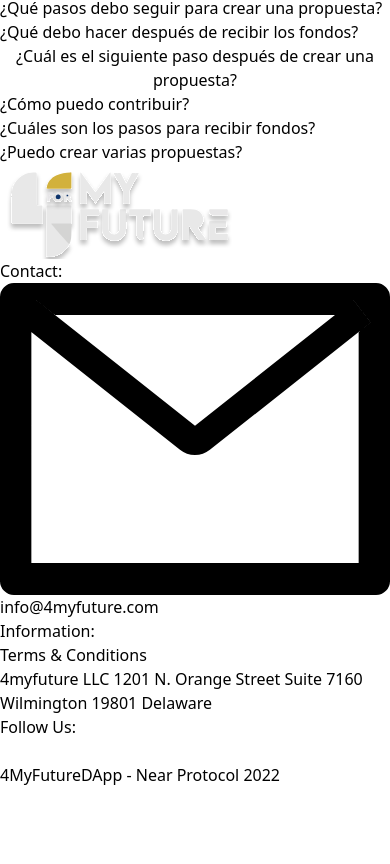
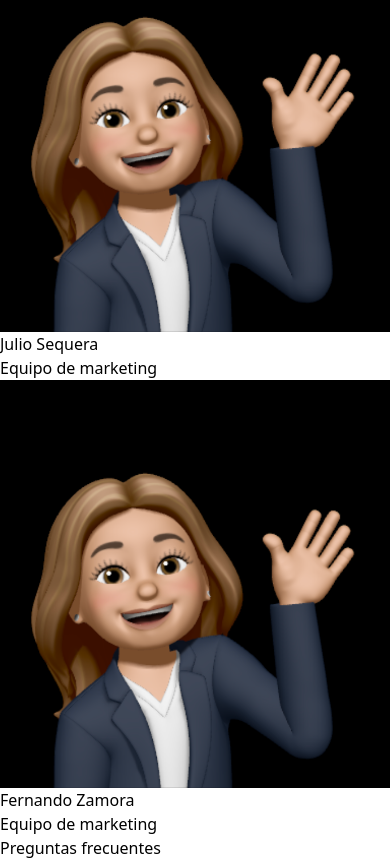
Before and after one commit to 4myfutureapp/4myfuture-frontend, a Next.js app: page / in a window 390 px wide. Shown: the part 4211-5075 px from the top of the page. Before the commit the page ends 4998 px from the top, so only its background shows below. Built offline with nearby package versions, Linux system fonts and the light colour scheme.

Commit message:
landing page complete, edit profile picture

```diff
--- a/components/Layout.tsx
+++ b/components/Layout.tsx
@@ -50,9 +50,9 @@ function Layout({ children }: LayoutProps) {
       </div>
       <div className="w-full relative z-10 flex flex-col overflow-x-hidden">{children}</div>
       {/* Mobile navs goes on the footer of the page, so no footer will be shown on this screen size. */}
-      <div className="w-full">
-        <Footer />
-      </div>
+
+
+
     </div>
   );
 }
--- a/components/cards/TeamCard.tsx
+++ b/components/cards/TeamCard.tsx
@@ -18,7 +18,7 @@ interface TeamCardProps {
 export default function TeamCard({name, job, description, img, linkedin, git, twitter}: TeamCardProps) {
   const [hover, setHover] = React.useState(true);
   return (
-    <div onMouseOver={()=>{setHover(false)}} onMouseOut={()=>{setHover(true)}} className="md:w-80 w-40 md:h-96 h-52 drop-shadow-3xl flex flex-col items-center bg-white rounded-xl overflow-y-clip">
+    <div onMouseOver={()=>{setHover(false)}} onMouseOut={()=>{setHover(true)}} className="md:w-80 w-40 md:h-96 h-52 drop-shadow-3xl flex flex-col items-center bg-white rounded-xl overflow-y-clip m-3">
       {hover ? (
       <div className="md:w-80 w-40 md:h-96 h-52 flex flex-col items-center">
         <div className="w-full md:h-80 h-40 flex items-center justify-center overflow-clip">
--- a/components/common/Footer.tsx
+++ b/components/common/Footer.tsx
@@ -1,49 +1,59 @@
-/* eslint-disable @next/next/no-img-element */
+
 import React from 'react';
 import EmailIcon from '../icons/EmailIcon';
 import InstagramIcon from '../icons/InstagramIcon';
 import TwitterIcon from '../icons/TwitterIcon';
 import Link from 'next/link';
+import messages from '../home/messages.json'
 
-export default function Footer() {
+export default function Footer({lang}) {
+  const textReturn = (lang, value) =>{
+    var results = [];
+    if(lang == 'en'){
+    results.push(messages.en[0][value]);
+    }else {
+    results.push(messages.es[0][value]);
+    }
+    return results.toString()
+  }
   return (
     <div className="w-full h-60 bg-blue-700 flex flex-row justify-evenly items-center relative">
       <div className="hidden lg:block w-80 h-full">
         <img className="hidden lg:block w-48 ml-10 pt-10 " src="white-logo.svg" alt="logo" />
       </div>
       <div className="md:w-80 w-32 h-40 flex flex-col justify-center">
-        <p className="text-white font-semibold md:text-xl text-md mb-2">Contact:</p>
+        <p className="text-white font-semibold md:text-xl text-md mb-2">{textReturn(lang,'Contact')}</p>
         <div className="flex flex-row items-center">
           <EmailIcon className="md:w-5 w-3 text-white" />
-          <Link href="/">
+          <Link href="mailto:info@4myfuture.com">
             <p className="text-white md:text-base text-sm font-extralight md:ml-2 ml-1 cursor-pointer hover:underline">info@4myfuture.com</p>
           </Link>
         </div>
       </div>
       <div className="md:w-80 w-32 h-40 flex flex-col justify-center">
-        <p className="text-white font-semibold md:text-xl text-md mb-2">Information:</p>
+        <p className="text-white font-semibold md:text-xl text-md mb-2">{textReturn(lang,'Info')}</p>
         <Link href="/">
-          <p className="text-white font-extralight cursor-pointer hover:underline md:text-base text-sm">Terms & Conditions</p>
+          <p className="text-white font-extralight cursor-pointer hover:underline md:text-base text-sm"> {textReturn(lang,'Terms')}</p>
         </Link>
-        <Link href="/">
-          <p className="text-white font-extralight cursor-pointer hover:underline md:text-base text-sm">4myfuture LLC
+
+          <p className="text-white font-extralight md:text-base text-sm">4myfuture LLC
           1201 N. Orange Street
           Suite 7160
           Wilmington
           19801 Delaware
 </p>
-        </Link>
+
       </div>
       <div className="hidden lg:block md:w-80 w-20 h-40 md:flex flex-col justify-center">
-        <p className="text-white font-semibold text-xl mb-2">Follow Us:</p>
+        <p className="text-white font-semibold text-xl mb-2"> {textReturn(lang,'Follow')}</p>
         <div className="flex flex-row gap-x-3">
-          <button className="w-10 h-10"><a href={"https://www.instagram.com/4myfutureapp/"}><InstagramIcon className="text-white hover:text-blue-100" /></a> </button>
-          <button className="w-10 h-10"><TwitterIcon className="text-white hover:text-blue-100"/></button>
+          <button className="w-10 h-10"><a href={"https://www.instagram.com/4myfutureapp/"} target="_blank"><InstagramIcon className="text-white hover:text-blue-100" /></a> </button>
+          <button className="w-10 h-10"><a href='https://twitter.com/4myfutureapp' target="_blank"><TwitterIcon className="text-white hover:text-blue-100"/> </a> </button>
         </div>
+
+         <p className="text-white mb-5 text-xs mr-20 mt-20">4MyFutureDApp - Near Protocol 2022</p>
       </div>
-      <div className="w-full h-full absolute flex items-end justify-end">
-        <p className="text-white mb-5 text-xs mr-20">4MyFutureDApp - Near Protocol 2022</p>
-      </div>
+
     </div>
   )
 }
--- a/components/home/TeamSection.tsx
+++ b/components/home/TeamSection.tsx
@@ -13,12 +13,14 @@ export default function TeamSection({lang}) {
     return results.toString()
   }
   return (
-    <div className="w-full md:h-screen h-[500px] flex flex-col justify-center items-center md:gap-y-20 gap-y-10">
+    <div className="w-full md:h-screen flex flex-col justify-center items-center md:gap-y-20 gap-y-10">
       <p className="md:text-4xl text-2xl text-blue-700 font-extralight">{textReturn(lang,'Team')}</p>
-      <div className="flex flex-row md:gap-x-10 gap-x-5 w-full overflow-x-scroll md:justify-center justify-none p-5">
+      <div className="w-full flex flex-wrap  m-3 justify-center items-center align-middle grid-cols-3 gap-3 ">
         <TeamCard img="bladimir.jpeg" name="Bladimir J. Aponte" job={textReturn(lang,'Cofounder')} description={textReturn(lang,'DescriptionBladimir')} linkedin={'https://www.linkedin.com/in/bladimir-aponte-sarria/'} git={'https://github.com/blad1mir'} twitter={''} />
         <TeamCard img="edward.jpeg" name="Edward Vergel" job={textReturn(lang,'Cofounder')} description={textReturn(lang,'DescriptionEdward')} linkedin={'https://www.linkedin.com/in/edward-vergel-829797219'} git={'https://github.com/EdwardsVO'} twitter={'https://twitter.com/edwardss_dev'} />
         <TeamCard img="ana.png" name={'Ana Iturbe'} job={textReturn(lang,'Frontend')} description={textReturn(lang,'DescriptionAna')} linkedin={'https://www.linkedin.com/in/ana-iturbe-416b95217'} git={'https://github.com/anaiturbec'} twitter={''} />
+        <TeamCard img="ana.png" name={'Julio Sequera'} job={textReturn(lang,'Marketing')} description={textReturn(lang,'DescriptionJulio')} linkedin={'https://www.behance.net/juliosequera'} git={''} twitter={''} />
+        <TeamCard img="ana.png" name={'Fernando Zamora'} job={textReturn(lang,'Marketing')} description={textReturn(lang,'DescriptionFernando')} linkedin={''} git={''} twitter={''} />
       </div>
     </div>
   );
--- a/components/home/messages.json
+++ b/components/home/messages.json
@@ -32,9 +32,12 @@
       "Team": "Our Team",
       "Cofounder": "Co-founder",
       "Frontend": "Frontend Developer",
+      "Marketing": "Marketing Team",
       "DescriptionBladimir": "Co-founder 4MyFuture, Mobile developer and Blockchain developer, Systems Engineering Student. Open Source and cripto enthusiast",
       "DescriptionEdward": "Co-founder 4MyFuture, Full Stack and Blockchain developer, Systems Engineering Student . Open Source enthusiast. Visionary. Investor",
       "DescriptionAna":"Systems Engineering Student. Frontend Developer. UI/UX Designer",
+      "DescriptionJulio":"TSU in advertising and marketing, community manager, creative creator, dreamer",
+      "DescriptionFernando":"Chemical Engineering student, community manager, creative, committed and disciplined. ",
       "FAQ": "Frequently Asked Questions",
       "Q1": "What is 4MyFuture?",
       "Q2": "How do I Sign Up?",
@@ -53,7 +56,11 @@
       "A7": "R. It's really easy! connect your Wallet, choose a proposal that catches your attention and press “contribute” with the amount of NEARs you want to collaborate",
       "A5": "R. You will receive your funds in your NEAR Wallet as people contribute, then you will have the option to exchange your tokens for your local currency using exchanges such as Binance and NEARp2p",
       "A9": "R. No, due to platform security the amount of proposals per Wallet is limited to one, which allows the possibility to focus all the resources to this proposal",
-      "A8": "R. The creators of the project will get in touch with you once you decide to create a proposal for a follow up on the progress"
+      "A8": "R. The creators of the project will get in touch with you once you decide to create a proposal for a follow up on the progress",
+      "Info": "Information:",
+      "Contact": "Contact:",
+      "Follow": "Follow Us:",
+      "Ternms": "Terms & Conditions"
     }]
   ,
   "es":
@@ -88,9 +95,12 @@
       "Team": "Nuestro equipo",
       "Cofounder": "Cofundador",
       "Frontend": "Desarrollador Frontend",
+      "Marketing": "Equipo de marketing",
       "DescriptionBladimir": "Cofundador de 4MyFuture, desarrollador de móviles y de Blockchain, estudiante de Ingeniería de Sistemas. Entusiasta del Open source y del las criptos",
       "DescriptionEdward": "Cofundador de 4MyFuture, desarrollador Full Stack y Blockchain, estudiante de Ingeniería de Sistemas. Entusiasta del Open source. Visionario. Inversor",
       "DescriptionAna":"Estudiante de Ingeniería de Sistemas. Desarrollador Frontend. Diseñador UI/UX",
+      "DescriptionJulio":"TSU en publicidad y mercadeo, community manager, creador creativo, soñador ",
+      "DescriptionFernando":"Estudiante de Ingeniería Química, community manager, creativo, comprometido y disciplinado ",
       "FAQ": "Preguntas frecuentes",
       "Q1": "¿Qué es 4MyFuture?",
       "Q2": "¿Cómo me registro?",
@@ -109,7 +119,11 @@
       "A7": "R. Es muy fácil! Conecta tu Cartera, elige una propuesta que te llame la atención y pulsa “contribuir” con la cantidad de NEARs que quieras colaborar",
       "A5": "R. Recibirás tus fondos en tu Cartera NEAR a medida que la gente contribuya, luego tendrás la opción de cambiar tus tokens por tu moneda local usando exchanges como Binance y NEARp2p",
       "A9": "R. No, debido a la seguridad de la plataforma la cantidad de propuestas por Cartera está limitada a una, lo que permite la posibilidad de enfocar todos los recursos a esta propuesta",
-      "A8": "R. Los creadores del proyecto se pondrán en contacto contigo una vez que decidas crear una propuesta para el seguimiento de los avances"
+      "A8": "R. Los creadores del proyecto se pondrán en contacto contigo una vez que decidas crear una propuesta para el seguimiento de los avances",
+      "Info": "Información:",
+      "Contact": "Contacto:",
+      "Follow": "Síguenos:",
+      "Ternms": "Términos y condiciones"
     }]
 
 }
--- a/pages/index.tsx
+++ b/pages/index.tsx
@@ -7,6 +7,7 @@ import ContributorSection from '../components/home/ContributorSection';
 import TeamSection from '../components/home/TeamSection';
 import FrequentQuestionSection from '../components/home/FrequentQuestionSection';
 import { Seo } from '../components/Seo/Seo';
+import Footer from '../components/common/Footer';
 
 
 export default function Index() {
@@ -45,6 +46,7 @@ export default function Index() {
       <ContributorSection lang = {language}/>
       <TeamSection lang = {language} />
       <FrequentQuestionSection lang = {language} />
+      <Footer lang = {language}/>
     </Layout>
     </div>
   );
```
